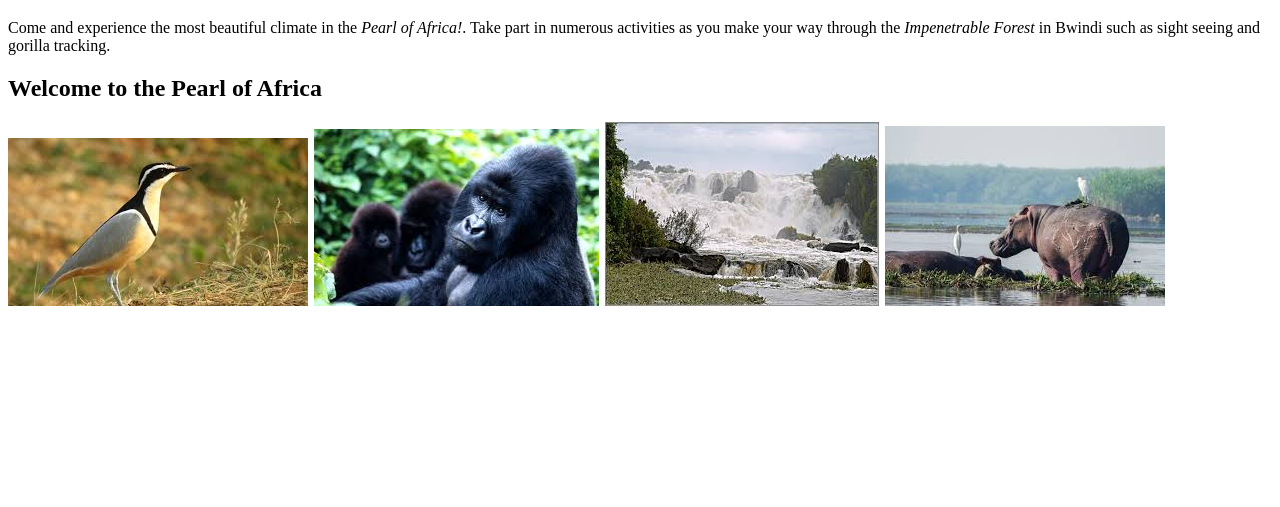
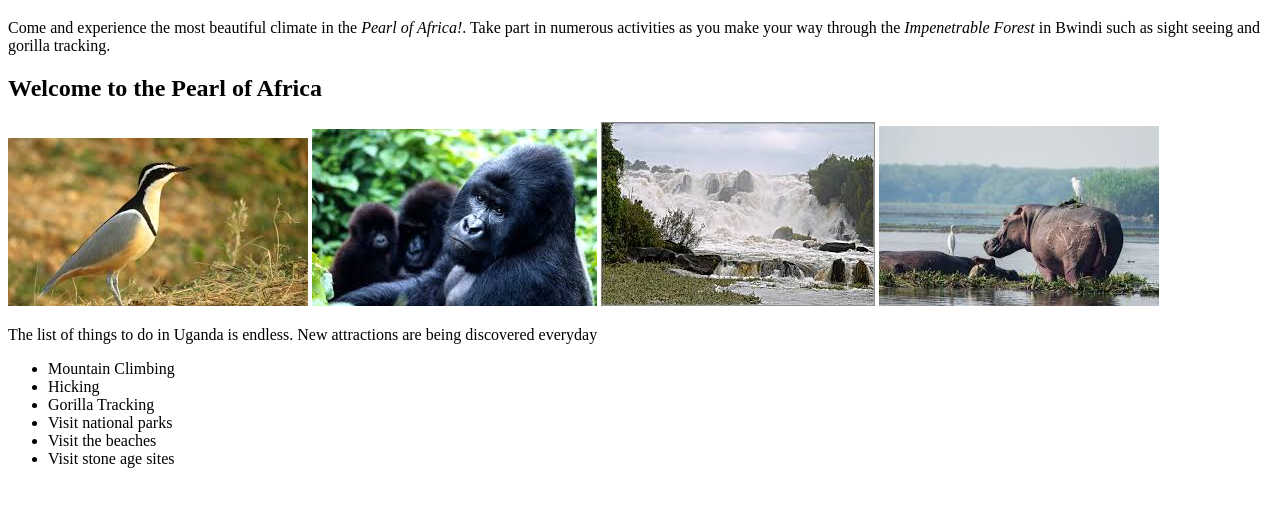
Before and after one commit to arnoldketo/travel-agency, a plain HTML site: page index.html in a window 1280 px wide. Shown: the part 61-568 px from the top of the page. Drawn offline with Linux system fonts and the light colour scheme.

Commit message:
add initial webpage

```diff
--- a/index.html
+++ b/index.html
@@ -9,11 +9,18 @@
     <h1> Welcome to Happy Trails Travel Agency! </h1>
     <p> Come and experience the most beautiful climate in the <em>Pearl of Africa!</em>. Take part in numerous activities as you make
       your way through the <em> Impenetrable Forest</em> in Bwindi such as sight seeing and gorilla tracking.</p>
-      <h2> Welcome to the Pearl of Africa <h2>
+      <h2> Welcome to the Pearl of Africa </h2>
         <img src="images/birds.jpg" alt="birds">
           <img src="images/gorillas.jpg" alt="apes">
             <img src="images/waterfalls.jpg" alt="water">
               <img src="images/rhinos.jpg" alt="rhinos">
-
+              <p> The list of things to do in Uganda is endless. New attractions are being discovered everyday</p>
+              <ul>
+                <li>Mountain Climbing</li>
+                  <li>Hicking</li>
+                    <li>Gorilla Tracking</li>
+                      <li>Visit national parks</li>
+                        <li>Visit the beaches</li>
+                          <li>Visit stone age sites</li>
   </body>
 </html>
```
